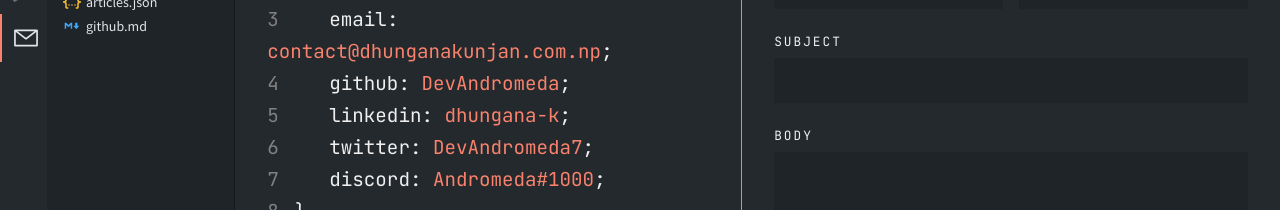
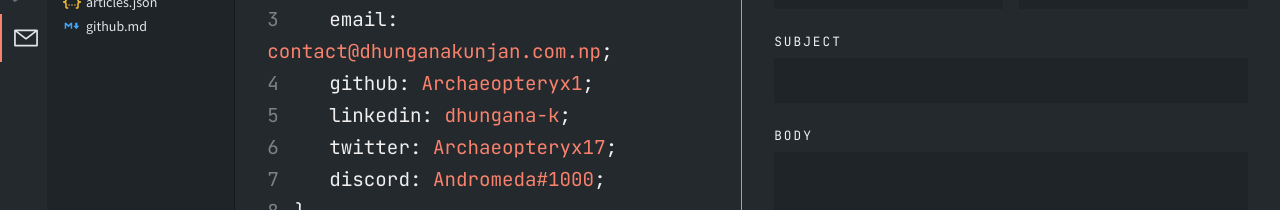
Before and after one commit to twlite/portfolio, a Next.js app: page /contact in a window 1280 px wide. Shown: the part 208-418 px from the top of the page. Built offline with nearby package versions, Linux system fonts and the light colour scheme.

Commit message:
badges nd stuff

```diff
--- a/components/ArticleCard.jsx
+++ b/components/ArticleCard.jsx
@@ -6,7 +6,7 @@ import styles from "../styles/ArticleCard.module.css";
 const ArticleCard = ({ article }) => {
     return (
         <a href={`https://blogs.dhunganakunjan.com.np/${article.slug}`} target="_blank" rel="noopener noreferrer" className={styles.container}>
-            <Image src={article.coverImage} alt={article.title} width={300} height={150} />
+            <Image src={article.coverImage} alt={article.title} width={200} height={100} layout="responsive" />
             <div className={styles.content}>
                 <h3 className={styles.title}>{article.title}</h3>
                 <p>{article.brief}</p>
--- a/components/Bottombar.jsx
+++ b/components/Bottombar.jsx
@@ -11,7 +11,7 @@ const Bottombar = () => {
     return (
         <footer className={styles.bottomBar}>
             <div className={styles.container}>
-                <a href="https://github.com/DevAndromeda/portfolio" target="_blank" rel="noreferrer noopener" className={styles.section}>
+                <a href="https://github.com/Archaeopteryx1/portfolio" target="_blank" rel="noreferrer noopener" className={styles.section}>
                     <SourceControlIcon className={styles.icon} />
                     <p>main</p>
                 </a>
@@ -21,7 +21,7 @@ const Bottombar = () => {
                     <WarningIcon className={styles.icon} />
                     <p>0</p>
                 </div>
-                <a href="https://github.com/DevAndromeda" target="_blank" rel="noreferrer noopener" className={styles.section}>
+                <a href="https://github.com/Archaeopteryx1" target="_blank" rel="noreferrer noopener" className={styles.section}>
                     <AccountIcon className={styles.icon} />
                     <p>Andromeda</p>
                 </a>
--- a/components/ContactCode.jsx
+++ b/components/ContactCode.jsx
@@ -13,8 +13,8 @@ const contactItems = [
     },
     {
         social: "github",
-        link: "DevAndromeda",
-        href: "https://github.com/DevAndromeda"
+        link: "Archaeopteryx1",
+        href: "https://github.com/Archaeopteryx1"
     },
     {
         social: "linkedin",
@@ -23,8 +23,8 @@ const contactItems = [
     },
     {
         social: "twitter",
-        link: "DevAndromeda7",
-        href: "https://www.twitter.com/DevAndromeda7"
+        link: "Archaeopteryx17",
+        href: "https://www.twitter.com/Archaeopteryx17"
     },
     {
         social: "discord",
--- a/components/Head.jsx
+++ b/components/Head.jsx
@@ -5,7 +5,7 @@ const CustomHead = ({ title }) => {
         <Head>
             <title>{title}</title>
             <meta name="description" content="Hello, myself Andromeda." />
-            <meta name="keywords" content="Andromeda,DevAndromeda" />
+            <meta name="keywords" content="Andromeda,Archaeopteryx1" />
             <meta property="og:title" content="Andromeda" />
             <meta property="og:description" content="Hello, myself Andromeda." />
             <meta property="og:image" content="https://i.imgur.com/OJeZfNJ.png" />
--- a/next.config.js
+++ b/next.config.js
@@ -1,5 +1,5 @@
 module.exports = {
     images: {
-        domains: ["res.cloudinary.com", "avatars.githubusercontent.com", "i.imgur.com", "imgur.com", "cdn.hashnode.com"]
+        domains: ["res.cloudinary.com", "avatars.githubusercontent.com", "i.imgur.com", "imgur.com", "cdn.hashnode.com", "holopin.me"]
     }
 };
--- a/package.json
+++ b/package.json
@@ -1,5 +1,5 @@
 {
-  "name": "@devandromeda/portfolio",
+  "name": "@Archaeopteryx1/portfolio",
   "version": "0.1.0",
   "private": true,
   "scripts": {
--- a/pages/api/projects.json
+++ b/pages/api/projects.json
@@ -5,8 +5,8 @@
         "image": "https://i.imgur.com/FwUCnbF.png",
         "description": "Simple library for node and deno to make youtube search.",
         "tags": ["node", "youtube", "search", "deno", "api"],
-        "source_code": "https://github.com/DevAndromeda/youtube-sr",
-        "demo": "https://devandromeda.github.io/youtube-sr"
+        "source_code": "https://github.com/Archaeopteryx1/youtube-sr",
+        "demo": "https://Archaeopteryx1.github.io/youtube-sr"
     },
     {
         "id": 2,
@@ -14,7 +14,7 @@
         "image": "https://i.imgur.com/7B8t8CR.png",
         "description": "Build discord.js components with JSX",
         "tags": ["react", "node", "discord.js", "jsx"],
-        "source_code": "https://github.com/DevAndromeda/discord.tsx",
+        "source_code": "https://github.com/Archaeopteryx1/discord.tsx",
         "demo": "https://npm.im/discord.tsx"
     },
     {
--- a/pages/index.jsx
+++ b/pages/index.jsx
@@ -12,7 +12,7 @@ export default function HomePage() {
                 </div>
                 <div className={styles.foreground}>
                     <div className={styles.content}>
-                        <h1 className={styles.name}>Andromeda</h1>
+                        <h1 className={styles.name}>Archaeopteryx</h1>
                         {<h6 className={styles.bio}>Student and a developer</h6>}
                         <Link href="/projects">
                             <button className={styles.button}>Projects</button>
--- a/styles/ArticleCard.module.css
+++ b/styles/ArticleCard.module.css
@@ -7,6 +7,7 @@
     text-decoration: none;
     color: white;
     transition: all 0.3s;
+    max-width: 30%;
 }
 
 .container:hover {
```
Also changed, not shown: pages/about.jsx (+8 -0 lines), 1 other file (tests, documents, lock files or other folders).
